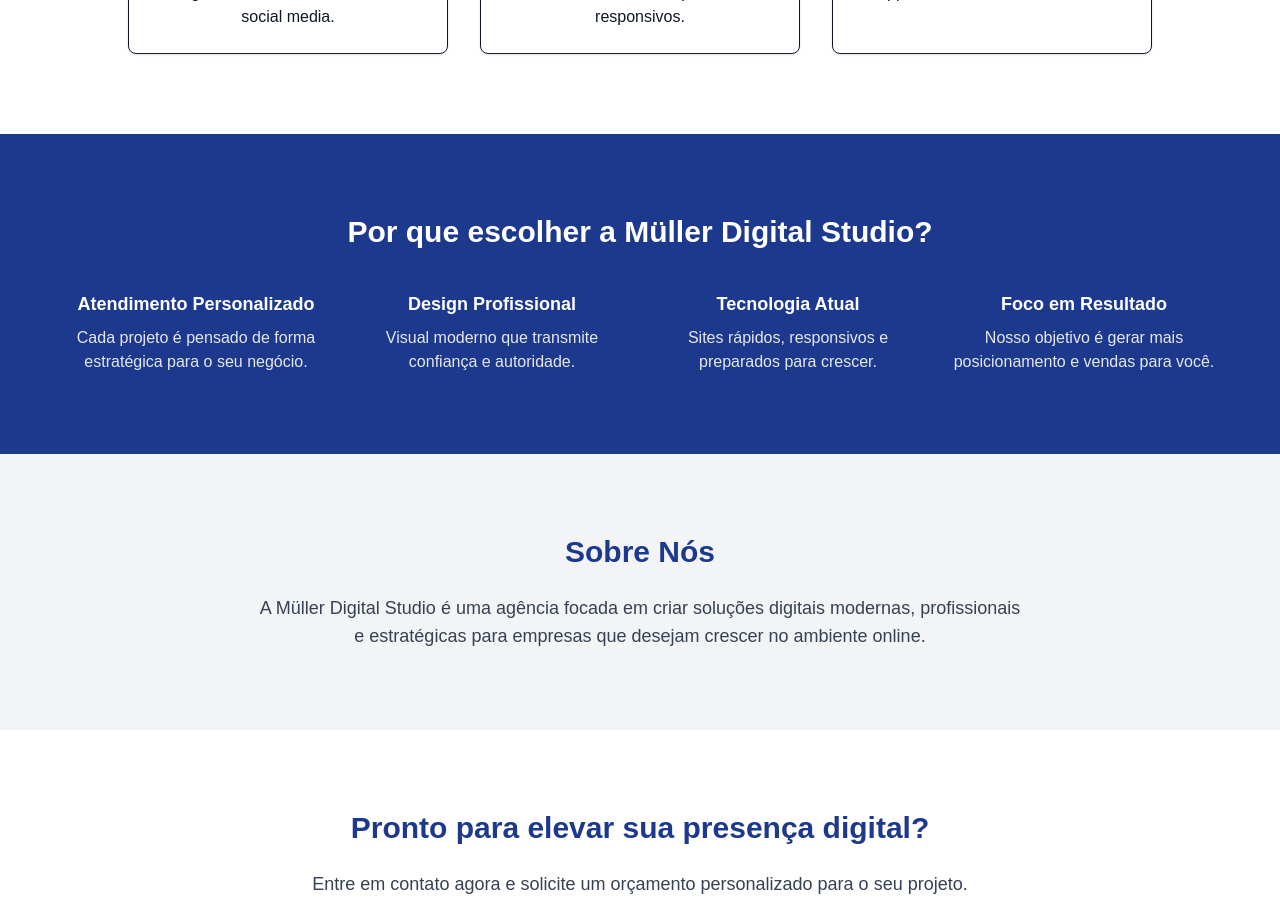
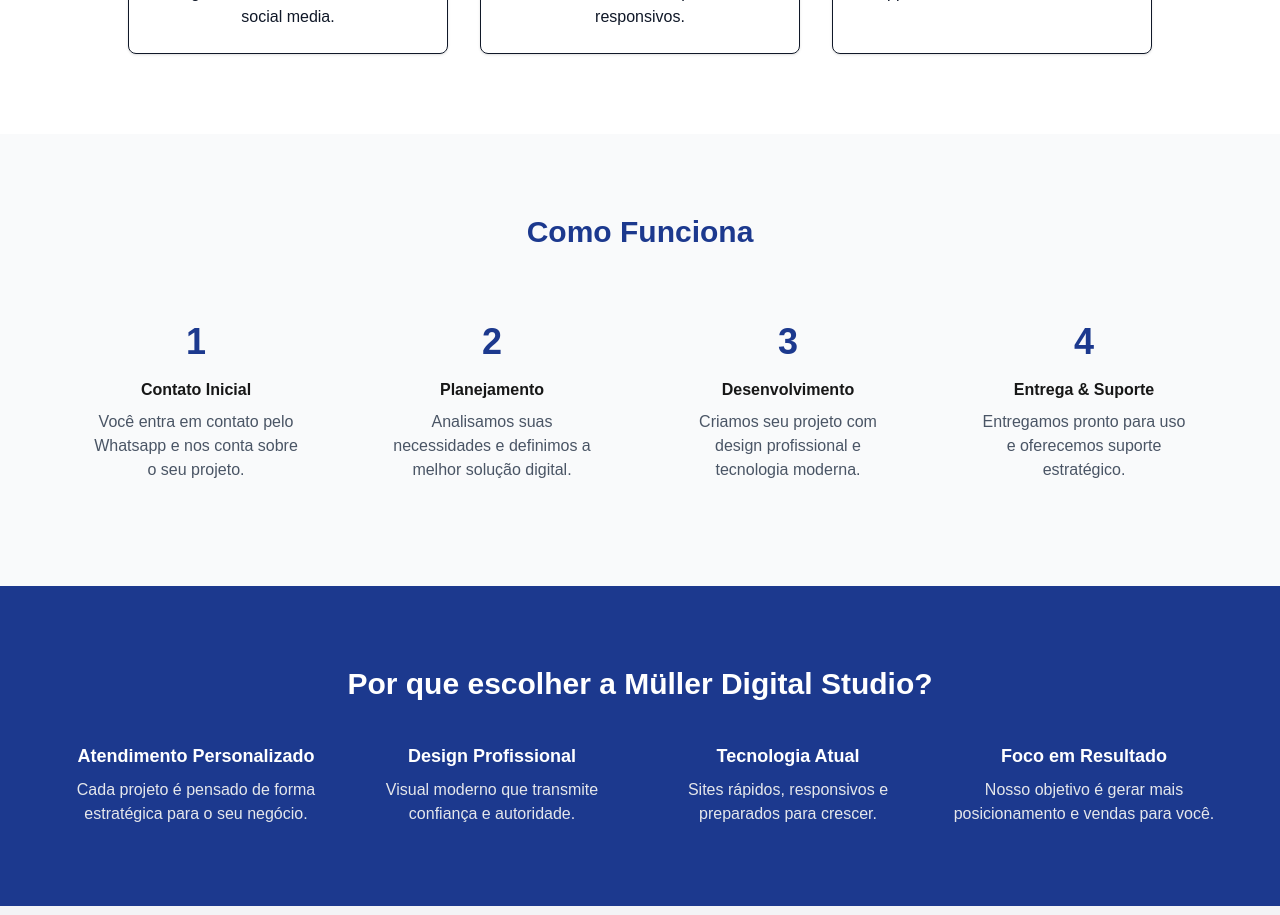
Before and after one commit to danielmuller-dev/muller-digital-studio, a Next.js app: page / in a window 1280 px wide. Shown: the part 1040-1955 px from the top of the page. Built offline with nearby package versions, Linux system fonts and the light colour scheme.

Commit message:
Adicionado seção Como Funciona

```diff
--- a/app/page.tsx
+++ b/app/page.tsx
@@ -95,6 +95,48 @@
         </div>
       </section>
 
+      {/* Como Funciona */}
+      <section className="py-20 px-6 bg-gray-50 text-center">
+        <h2 className="text-3xl font-bold mb-12 text-blue-900">
+          Como Funciona
+        </h2>
+
+        <div className="grid md:grid-cols-4 gap-8 max-w-6xl mx-auto">
+          <div className="p-6">
+            <div className="text-4xl font-bold text-blue-900 mb-4">1</div>
+            <h3 className="font-semibold mb-2">Contato Inicial</h3>
+            <p className="text-gray-600">
+              Você entra em contato pelo Whatsapp e nos conta sobre o seu projeto.
+            </p>
+          </div>
+
+          <div className="p-6">
+          <div className="text-4xl font-bold text-blue-900 mb-4">2</div>
+          <h3 className="font-semibold mb-2">Planejamento</h3>
+          <p className="text-gray-600">
+            Analisamos suas necessidades e definimos a melhor solução digital.
+          </p>
+          </div>
+
+          <div className="p-6">
+            <div className="text-4xl font-bold text-blue-900 mb-4">3</div>
+            <h3 className="font-semibold mb-2">Desenvolvimento</h3>
+            <p className="text-gray-600">
+              Criamos seu projeto com design profissional e tecnologia moderna.
+            </p>
+          </div>
+
+          <div className="p-6">
+            <div className="text-4xl font-bold text-blue-900 mb-4">4</div>
+            <h3 className="font-semibold mb-2">Entrega & Suporte</h3>
+            <p className="text-gray-600">
+              Entregamos pronto para uso e oferecemos suporte estratégico.
+            </p>
+          </div>
+
+        </div>
+      </section>
+
       {/* Diferenciais */}
       <section className="py-20 px-6 bg-blue-900 text-white text-center">
         <h2 className="text-3xl font-bold mb-10">Por que escolher a Müller Digital Studio?</h2>
```
